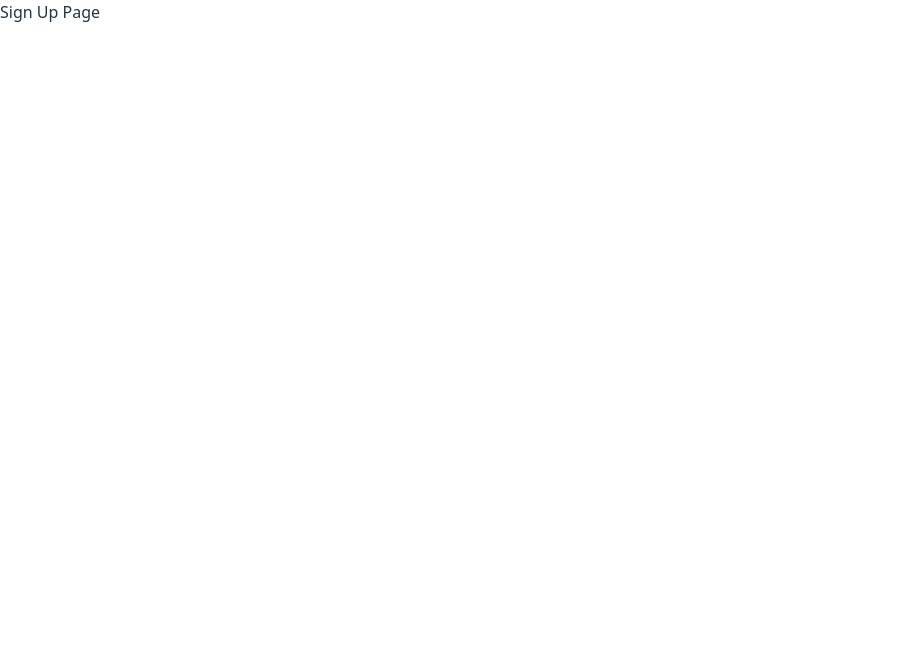
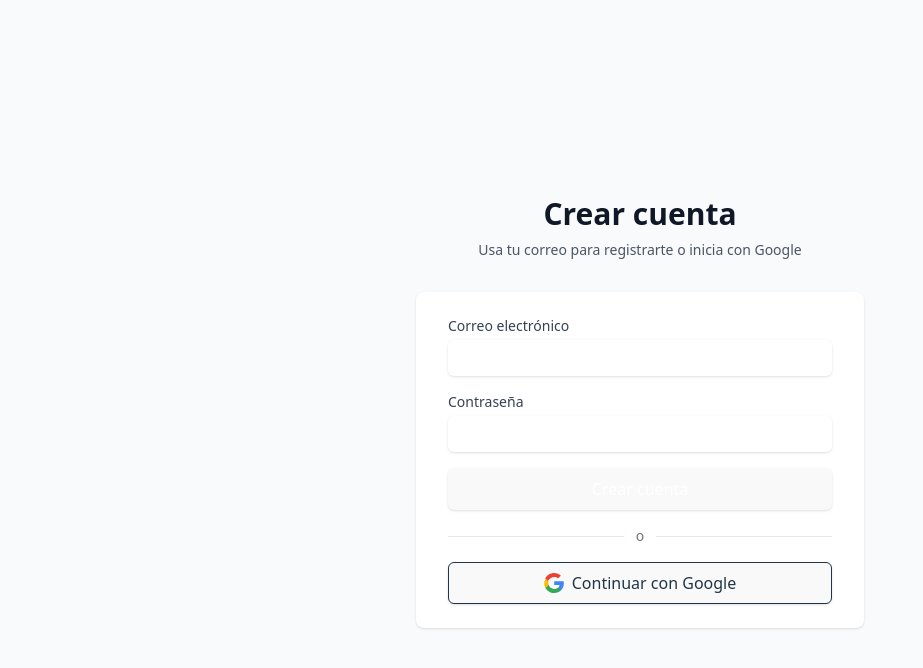
Before and after one commit to DanielCarrenoMar/Vacaciones-BNC, a React (Vite) app: page /register in a window 1280 px wide. Shown: the top 668 px of the page, without its empty margins (0-923 px from the left). Built offline with nearby package versions, Linux system fonts and the light colour scheme; no server answers.

Commit message:
feat: inicio de pagina de registro

```diff
--- a/src/ui/pages/auth/register.tsx
+++ b/src/ui/pages/auth/register.tsx
@@ -1,5 +1,131 @@
+import supabase from "#repository/Auth/AuthRepository.ts"
 
+export default function RegisterPage() {
 
-export default function RegsiterPage() {
-    return <div>Sign Up Page</div>
+    async function handleSubmit(e: any) {
+        e.preventDefault();
+        const form = e.target as HTMLFormElement;
+        const submitBtn = form.querySelector('button[type="submit"]') as HTMLButtonElement | null;
+        if (submitBtn) submitBtn.disabled = true;
+
+        const email = (form.email as HTMLInputElement).value;
+        const password = (form.password as HTMLInputElement).value;
+
+        try {
+            // Use Supabase client to sign up the user
+            // supabase-js v2: signUp credentials with metadata in the second arg
+            // v1 used auth.signUp returning user/session; handle both shapes
+            // @ts-ignore
+            const { data, error } = await supabase.auth.signUp(
+                { email, password }
+            );
+
+            if (error) {
+                alert('Error: ' + (error.message ?? String(error)));
+            } else {
+                // success - in many setups an email confirmation is sent
+                alert('Registro enviado. Revisa tu correo para confirmar tu cuenta.');
+                form.reset();
+            }
+        } catch (err: any) {
+            alert('Error de conexión: ' + (err?.message ?? String(err)));
+        } finally {
+            if (submitBtn) submitBtn.disabled = false;
+        }
+    }
+
+    async function handleOAuth(provider = 'google') {
+        try {
+            const redirectTo = `${window.location.origin}/dashboard`;
+            // Try to use supabase client OAuth helper
+            // @ts-ignore
+            const { data, error } = await supabase.auth.signInWithOAuth({
+                provider: provider as any,
+                options: { redirectTo },
+            });
+            if (error) {
+                // If client helper fails, fallback to building URL
+                console.warn('supabase OAuth helper error:', error);
+                const url = `${(import.meta.env.VITE_SUPABASE_URL as string)}/auth/v1/authorize?provider=${provider}&redirect_to=${encodeURIComponent(redirectTo)}`;
+                window.location.href = url;
+            } else if (data && data.url) {
+                // v1/v2 behavior may differ: if url is provided redirect
+                window.location.href = data.url;
+            }
+        } catch (err: any) {
+            const redirectTo = `${window.location.origin}/dashboard`;
+            const url = `${(import.meta.env.VITE_SUPABASE_URL as string)}/auth/v1/authorize?provider=${provider}&redirect_to=${encodeURIComponent(redirectTo)}`;
+            window.location.href = url;
+        }
+    }
+
+    return (
+        <div className="min-h-screen flex items-center justify-center bg-gray-50 py-12 px-4 sm:px-6 lg:px-8">
+            <div className="max-w-md w-full space-y-8">
+                <div>
+                    <h2 className="mt-6 text-center text-3xl font-extrabold text-gray-900">Crear cuenta</h2>
+                    <p className="mt-2 text-center text-sm text-gray-600">
+                        Usa tu correo para registrarte o inicia con Google
+                    </p>
+                </div>
+
+                <div className="rounded-lg bg-white px-8 py-6 shadow">
+                    <form className="space-y-4" onSubmit={handleSubmit}>
+                        <div>
+                            <label htmlFor="email" className="block text-sm font-medium text-gray-700">Correo electrónico</label>
+                            <input
+                                id="email"
+                                name="email"
+                                type="email"
+                                required
+                                className="mt-1 block w-full rounded-md border-gray-300 shadow-sm focus:border-indigo-500 focus:ring-indigo-500 sm:text-sm p-2"
+                            />
+                        </div>
+
+                        <div>
+                            <label htmlFor="password" className="block text-sm font-medium text-gray-700">Contraseña</label>
+                            <input
+                                id="password"
+                                name="password"
+                                type="password"
+                                required
+                                minLength={6}
+                                className="mt-1 block w-full rounded-md border-gray-300 shadow-sm focus:border-indigo-500 focus:ring-indigo-500 sm:text-sm p-2"
+                            />
+                        </div>
+
+                        <div>
+                            <button
+                                type="submit"
+                                className="w-full flex justify-center py-2 px-4 border border-transparent rounded-md shadow-sm text-white bg-indigo-600 hover:bg-indigo-700 focus:outline-none"
+                            >
+                                Crear cuenta
+                            </button>
+                        </div>
+                    </form>
+
+                    <div className="mt-4 flex items-center">
+                        <div className="flex-grow border-t border-gray-200" />
+                        <span className="mx-3 text-sm text-gray-500">o</span>
+                        <div className="flex-grow border-t border-gray-200" />
+                    </div>
+
+                    <div className="mt-4">
+                        <button
+                            onClick={() => handleOAuth('google')}
+                            className="w-full inline-flex items-center justify-center py-2 px-4 border rounded-md shadow-sm bg-white hover:bg-gray-50"
+                        >
+                            <svg className="w-5 h-5 mr-2" viewBox="0 0 533.5 544.3" xmlns="http://www.w3.org/2000/svg">
+                                <path fill="#4285F4" d="M533.5 278.4c0-17.8-1.6-35-4.6-51.6H272.1v97.7h146.9c-6.4 34.5-25.9 63.7-55.3 83.2v69.1h89.2c52.3-48.2 82.6-119.1 82.6-198.4z"/>
+                                <path fill="#34A853" d="M272.1 544.3c74.6 0 137.2-24.7 182.9-67.2l-89.2-69.1c-25.1 17.1-57.3 27.2-93.8 27.2-72.1 0-133-48.6-154.7-113.9H27.3v71.6C72.9 485.9 167.3 544.3 272.1 544.3z"/>
+                                <path fill="#FBBC05" d="M117.4 323.3c-10.6-31.2-10.6-64.8 0-96l-73.4-71.6C12 204.4 0 244.6 0 287s12 82.6 43.9 131.2l73.5-95z"/>
+                                <path fill="#EA4335" d="M272.1 107.7c39.9 0 75.8 13.7 104.1 40.6l78-78C403.1 24.3 339.7 0 272.1 0 167.3 0 72.9 58.4 27.3 145.9l73.5 71.6C139.1 156.3 200 107.7 272.1 107.7z"/>
+                            </svg>
+                            Continuar con Google
+                        </button>
+                    </div>
+                </div>
+            </div>
+        </div>
+    );
 }
```
